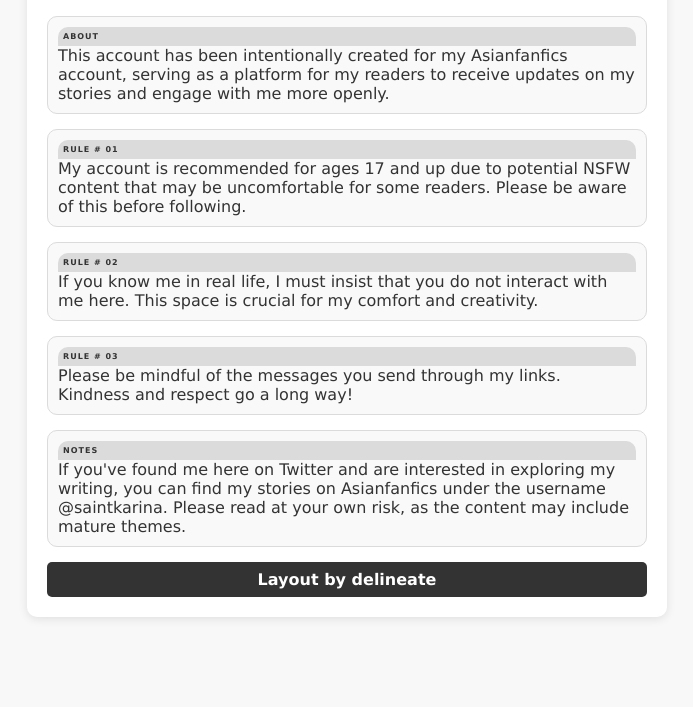
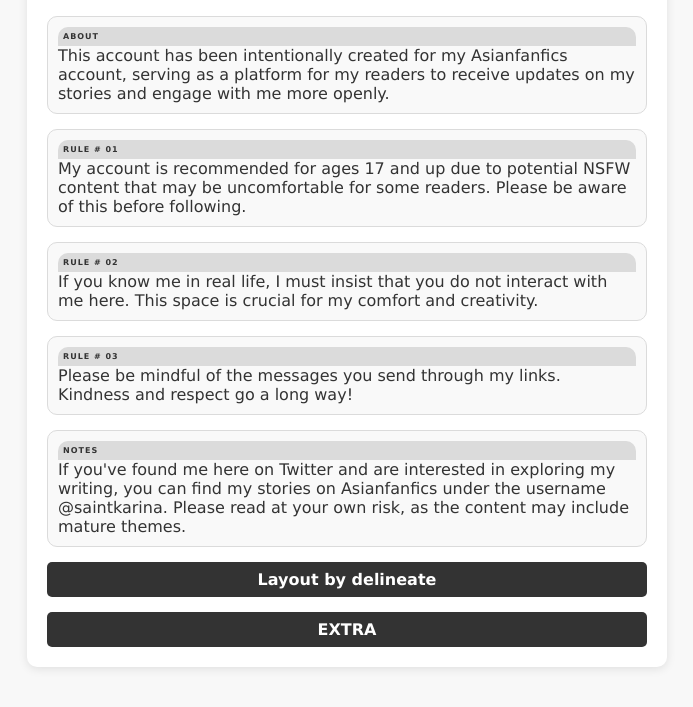
Before and after one commit to domnkki/Saint-s-Profile, a plain HTML site: page Saint's Profile.html in a window 1280 px wide. Shown: the part 466-1173 px from the top of the page, without its empty margins (293-986 px from the left). Drawn offline with Linux system fonts and the light colour scheme.

Commit message:
Update Saint's Profile.html

```diff
--- a/Saint's Profile.html
+++ b/Saint's Profile.html
@@ -108,6 +108,7 @@
     </div>
 
     <a href="https://www.asianfanfics.com/story/view/1215378/" class="note-link"><b>Layout by delineate</b></a>
+    <a href="index.html" class="note-link"><b>EXTRA</b></a>
 </div>
 
 </body>
```
